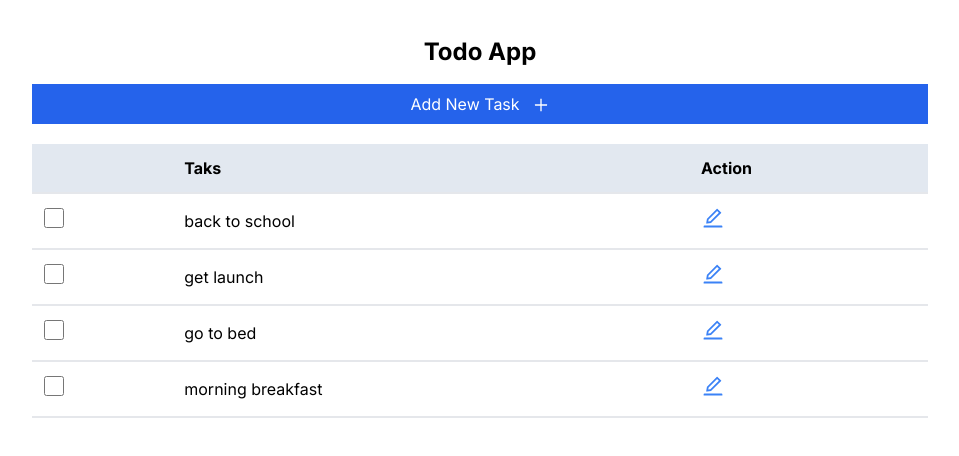
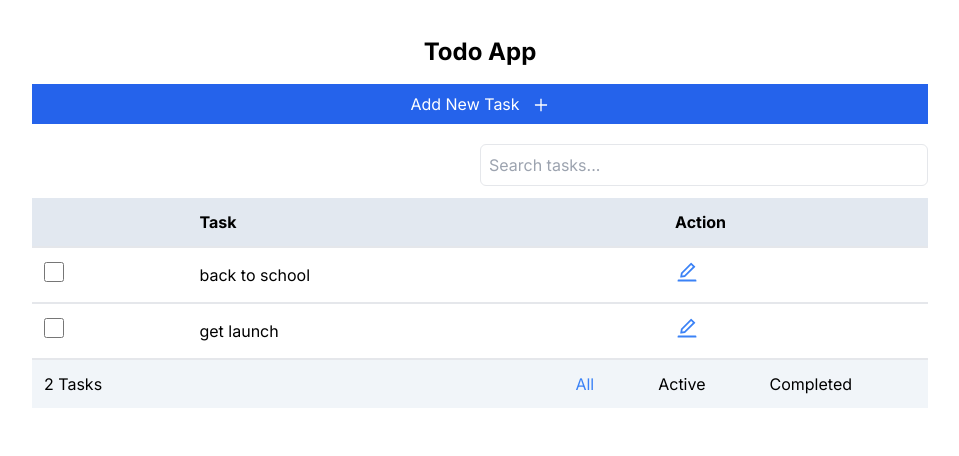
Before and after one commit to FabCode67/next_todo, a Next.js app: page / in a window 1280 px wide. Shown: the top 456 px of the page, without its empty margins (160-1119 px from the left). Built offline with nearby package versions, Linux system fonts and the light colour scheme; data requests are answered from the project's data file.

Commit message:
finilazing app

```diff
--- a/app/components/Task.tsx
+++ b/app/components/Task.tsx
@@ -46,14 +46,13 @@ const Task: React.FC<TaskProps> = ({ task }) => {
   };
 
   return (
-    <tr key={task.id}>
+    <><tr key={task.id}>
       <td className='border-b-2 p-3 text-left border-gray-200'>
         <input
           type='checkbox'
           className={`form-checkbox h-5 w-5 text-gray-600 ${task.checked ? 'checked' : ''}`}
           checked={task.checked}
-          onChange={handleCheckboxChange}
-        />
+          onChange={handleCheckboxChange} />
       </td>
       <td className={`border-b-2 p-3 text-left border-gray-200 ${task.checked ? 'line-through' : ''}`}>
         {editMode ? (
@@ -61,8 +60,7 @@ const Task: React.FC<TaskProps> = ({ task }) => {
             type='text'
             className='w-full border-2 border-gray-200 rounded-md p-2'
             value={updatedText}
-            onChange={(e) => setUpdatedText(e.target.value)}
-          />
+            onChange={(e) => setUpdatedText(e.target.value)} />
         ) : (
           task.text
         )}
@@ -91,6 +89,8 @@ const Task: React.FC<TaskProps> = ({ task }) => {
         )}
       </td>
     </tr>
+
+      </>
   );
 };
 
--- a/app/components/TodoList.tsx
+++ b/app/components/TodoList.tsx
@@ -1,27 +1,89 @@
+'use client'
 import { ITask } from '@/types/tasks';
-import React from 'react';
+import React, { useState } from 'react';
 import Task from './Task';
+import { AiOutlineSearch } from 'react-icons/ai'
+
 interface TodoListProps {
   tasks: ITask[];
 }
+
 const TodoList: React.FC<TodoListProps> = ({ tasks }) => {
+  const [filter, setFilter] = useState('all');
+  const [searchQuery, setSearchQuery] = useState('');
+
+  const handleFilterChange = (filterType: string) => {
+    setFilter(filterType);
+  };
+
+  const handleSearchQueryChange = (e: React.ChangeEvent<HTMLInputElement>) => {
+    setSearchQuery(e.target.value);
+  };
+
+  const filteredTasks = filter === 'active'
+    ? tasks.filter(task => !task.checked)
+    : filter === 'completed'
+    ? tasks.filter(task => task.checked)
+    : tasks;
+
+  const searchedTasks = filteredTasks.filter(task =>
+    task.text.toLowerCase().includes(searchQuery.toLowerCase())
+  );
+
+  console.log('TodoList.tsx: TodoList: tasks: ', filteredTasks);
+
+
   return (
+
     <div>
+      <div className=' flex search pb-3 float-right w-1/2'>
+        <input
+          type='text'
+          value={searchQuery}
+          onChange={handleSearchQueryChange}
+          placeholder='Search tasks...'
+          className='border border-gray-200 rounded-md p-2 w-full'
+        />
+      </div>
       <table className='w-full'>
         <thead>
           <tr className='bg-slate-200'>
             <th className='border-b-2 p-3 text-left border-gray-200'></th>
-                        <th className='border-b-2 p-3 text-left border-gray-200'>Taks</th>
+            <th className='border-b-2 p-3 text-left border-gray-200'>Task</th>
             <th className='border-b-2 p-3 text-left border-gray-200'>Action</th>
           </tr>
         </thead>
         <tbody>
-                    {tasks.map((task) => (
-                        <Task key={task.id} task={task} />))}
+          {searchedTasks.map((task) => (
+            <Task key={task.id} task={task} />
+          ))}
         </tbody>
       </table>
+      <div className='w-full flex bg-slate-100 justify-between p-3'>
+        <h3 className=''>{searchedTasks.length == 0 ? 'No Task found': searchedTasks.length <= 1 ? searchedTasks.length + ' Task' : searchedTasks.length + ' Tasks'}</h3>
+        <div>
+          <button
+            className={`mr-16 ${filter === 'all' ? 'active text-blue-500' : ''}`}
+            onClick={() => handleFilterChange('all')}
+          >
+            All
+          </button>
+          <button
+            className={`mr-16 ${filter === 'active' ? 'active text-blue-500' : ''}`}
+            onClick={() => handleFilterChange('active')}
+          >
+            Active
+          </button>
+          <button
+            className={`mr-16 ${filter === 'completed' ? 'active text-blue-500' : ''}`}
+            onClick={() => handleFilterChange('completed')}
+          >
+            Completed
+          </button>
+        </div>
+      </div>
     </div>
   );
-}
+};
 
 export default TodoList;
--- a/data/todos.json
+++ b/data/todos.json
@@ -9,16 +9,6 @@
       "id": "aa4f88a0-db71-431a-bc01-807fca49d12e",
       "text": "get launch ",
       "checked": false
-    },
-    {
-      "id": "8661eb80-e06a-4a0a-8cba-6b59677c2393",
-      "text": "go to bed",
-      "checked": false
-    },
-    {
-      "id": "40f61f4a-9679-4b9e-93d4-90ee566d800c",
-      "text": "morning breakfast",
-      "checked": false
     }
   ]
 }
```
Lines whose indentation alone changed are shown as unchanged.
